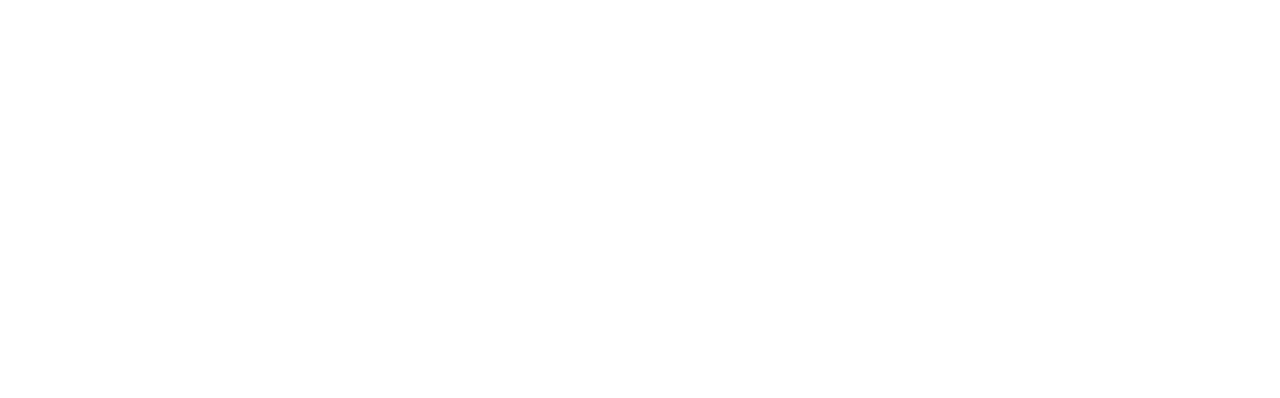
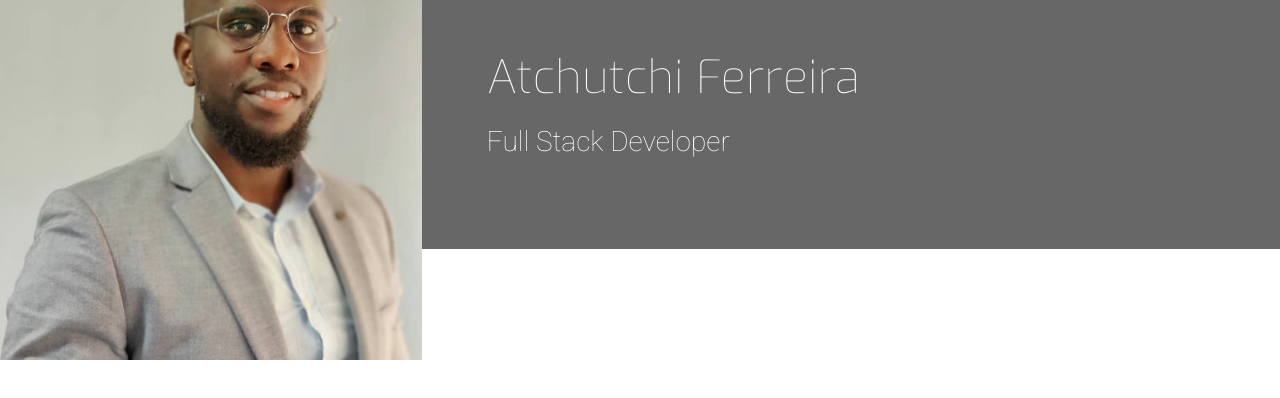
Before and after one commit to atchutchi/my-curriculum, a website: page index.html in a window 1280 px wide. Drawn offline with nearby package versions, Linux system fonts and the light colour scheme.

Commit message:
Adding the owner's Name and Title

```diff
--- a/assets/css/style.css
+++ b/assets/css/style.css
@@ -1,7 +1,19 @@
 @import url('https://fonts.googleapis.com/css2?family=Exo:wght@100;200;300;400;500;600;700&family=Roboto:wght@100;300;400;500;700&display=swap');
 
-header{
+/*--------------------------------------------Colors*/
+
+.bg-color-name-title {
+    background-color: #676767;
+}
+
+/*--------------------------------------------Heading*/
+
+header {
     margin: 0;
+}
+
+.heading {
+    margin-left: 50px;
 }
 
 .logo {
@@ -14,3 +26,20 @@ header{
     -moz-transition: all .5s ease-in-out;
     -webkit-transition: all .5s ease-in-out;
 }
+
+.name {
+    font-family: "Exo", sans-serif;
+    font-weight: 100;
+    font-size: 46px;
+    margin-top: 50px;
+    color: #fff;
+}
+
+.title {
+    font-family: "Roboto", sans-serif;
+    font-weight: 200;
+    font-size: 28px;
+    margin-top: 20px;
+    margin-bottom: 90px;
+    color: #fff;
+}
--- a/index.html
+++ b/index.html
@@ -5,16 +5,21 @@
     <meta name="viewport" content="width=device-width, initial-scale=1.0">
     <meta http-equiv="X-UA-Compatible" content="ie=edge">
     <link rel="stylesheet" href="https://cdn.jsdelivr.net/npm/bootstrap@4.6.2/dist/css/bootstrap.min.css" integrity="sha384-xOolHFLEh07PJGoPkLv1IbcEPTNtaed2xpHsD9ESMhqIYd0nLMwNLD69Npy4HI+N" crossorigin="anonymous">
-    <link rel="stylesheet" href="https://cdn.jsdelivr.net/npm/@fortawesome/fontawesome-free@6.2.1/css/fontawesome.min.css" integrity="sha384-QYIZto+st3yW+o8+5OHfT6S482Zsvz2WfOzpFSXMF9zqeLcFV0/wlZpMtyFcZALm" crossorigin="anonymous">
+    <link rel="stylesheet" href="https://maxcdn.bootstrapcdn.com/font-awesome/4.7.0/css/font-awesome.min.css" type="text/css" />
     <link rel="stylesheet" href="assets/css/style.css">
     <title>Atchutchi</title>
 </head>
 <body>
     <header>
         <div class="row">
-            <a href="index.html" class="md-col-4 logo"></a>
-            <div class="md-col-8">
-
+            <a class="col-md-4 logo" href="index.html"></a>
+            <div class="col-md-8">
+                <div class="row bg-color-name-title">
+                    <div class="col heading">
+                        <h1 class="name">Atchutchi Ferreira</h1>
+                        <h2 class="title">Full Stack Developer</h2>
+                    </div>
+                </div>
             </div>
         </div>
     </header>
@@ -24,6 +29,7 @@
     <footer>
 
     </footer>
+    <script src="https://cdn.jsdelivr.net/npm/bootstrap@4.6.2/dist/js/bootstrap.bundle.min.js" integrity="sha384-Fy6S3B9q64WdZWQUiU+q4/2Lc9npb8tCaSX9FK7E8HnRr0Jz8D6OP9dO5Vg3Q9ct" crossorigin="anonymous"></script>
 
 </body>
 </html>
--- /dev/null
+++ b/package.json
@@ -0,0 +1,5 @@
+{
+  "dependencies": {
+    "bootstrap": "^5.3.1"
+  }
+}
```
Also changed, not shown: 1 other file.
